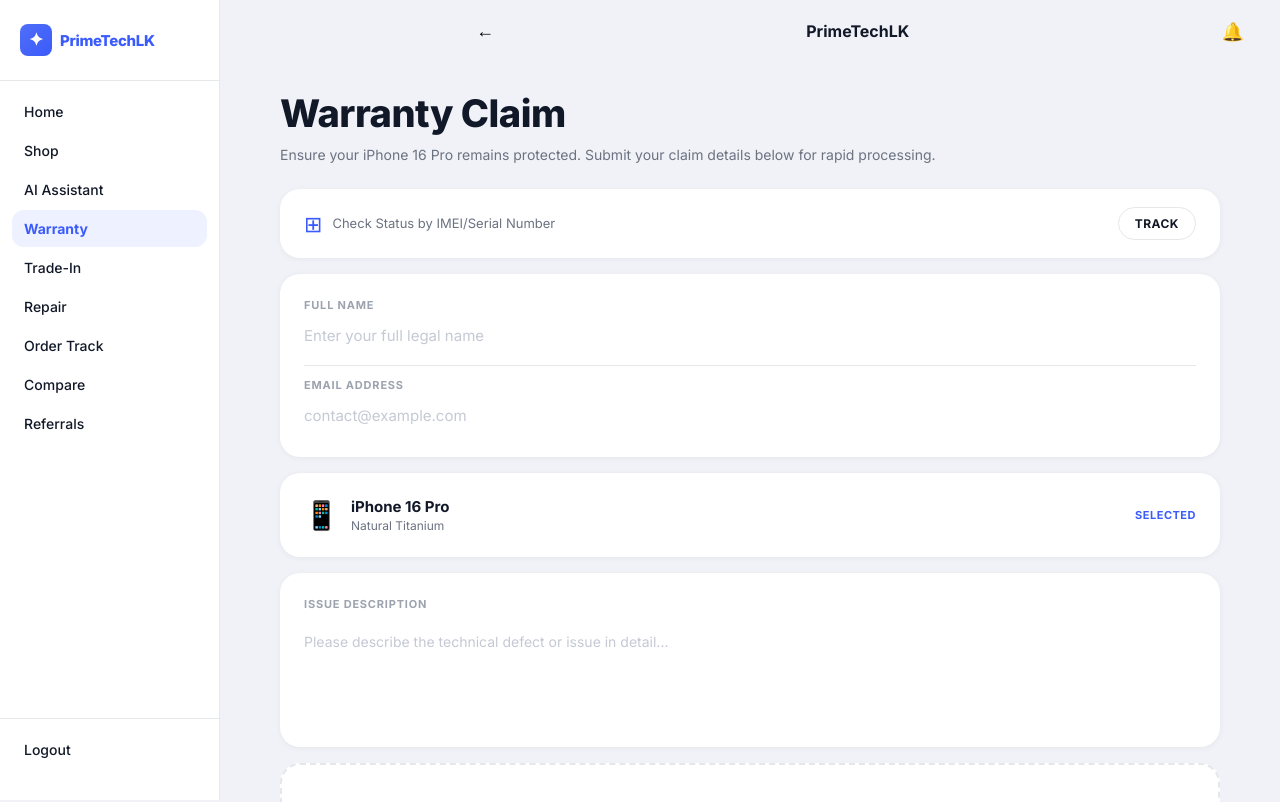
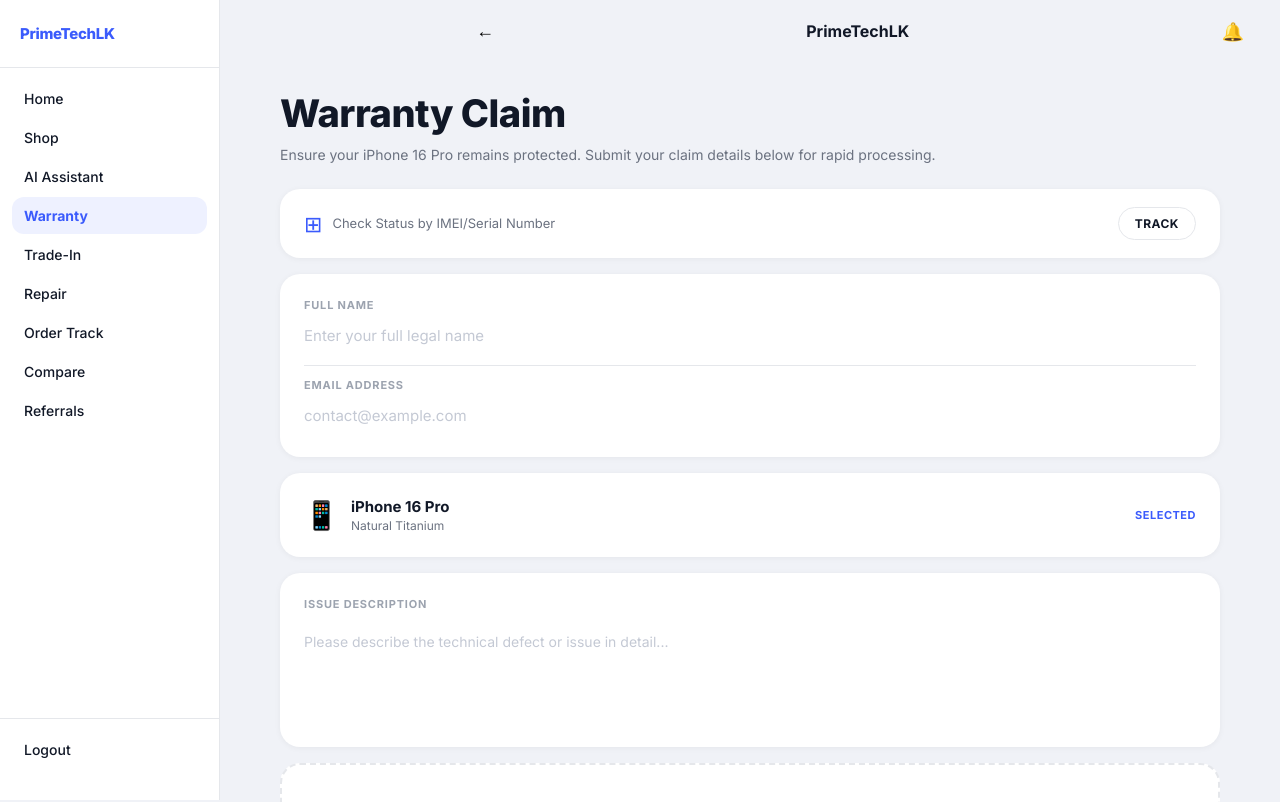
Before and after one commit to Osandi-Hirimuthugoda/primeTech.lk, a React (Vite) app: page /warranty in a window 1280 px wide. Shown: the top 802 px of the page. Built offline with nearby package versions, Linux system fonts and the light colour scheme.

Commit message:
fix: replace AI nav icon with ✦ symbol, remove sidebar brand icon

```diff
--- a/src/components/customer/BottomNav.jsx
+++ b/src/components/customer/BottomNav.jsx
@@ -4,7 +4,7 @@
 
 const HomeIcon = () => <svg viewBox="0 0 24 24" fill="none" stroke="currentColor" strokeWidth="2" width="20" height="20"><path d="m3 9 9-7 9 7v11a2 2 0 0 1-2 2H5a2 2 0 0 1-2-2z"/><polyline points="9 22 9 12 15 12 15 22"/></svg>
 const ShopIcon = () => <svg viewBox="0 0 24 24" fill="none" stroke="currentColor" strokeWidth="2" width="20" height="20"><path d="M6 2 3 6v14a2 2 0 0 0 2 2h14a2 2 0 0 0 2-2V6l-3-4z"/><line x1="3" y1="6" x2="21" y2="6"/><path d="M16 10a4 4 0 0 1-8 0"/></svg>
-const AIIcon = () => <svg viewBox="0 0 24 24" fill="none" stroke="currentColor" strokeWidth="2" width="20" height="20"><polygon points="12 2 15.09 8.26 22 9.27 17 14.14 18.18 21.02 12 17.77 5.82 21.02 7 14.14 2 9.27 8.91 8.26 12 2"/></svg>
+const AIIcon = () => <span style={{ fontSize: '20px', fontWeight: 700, lineHeight: 1 }}>✦</span>
 const WarrantyIcon = () => <svg viewBox="0 0 24 24" fill="none" stroke="currentColor" strokeWidth="2" width="20" height="20"><path d="M12 22s8-4 8-10V5l-8-3-8 3v7c0 6 8 10 8 10z"/></svg>
 
 const items = [
@@ -37,7 +37,6 @@
       {/* Desktop sidebar */}
       <aside className={styles.sidebar}>
         <div className={styles.sidebarBrand}>
-          <span className={styles.brandDot}>✦</span>
           <span className={styles.brandName}>PrimeTechLK</span>
         </div>
         <nav className={styles.sidebarNav}>
```
